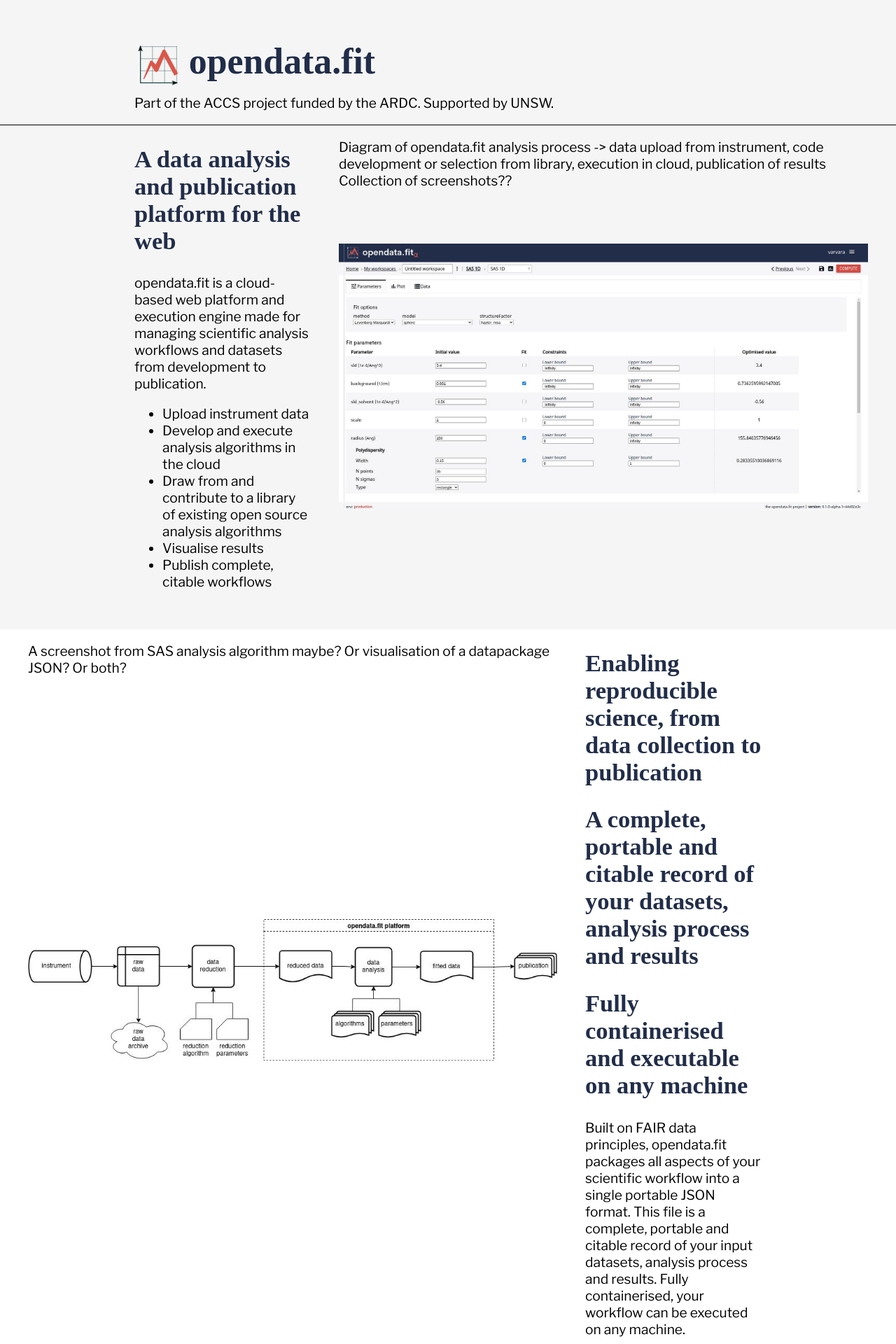
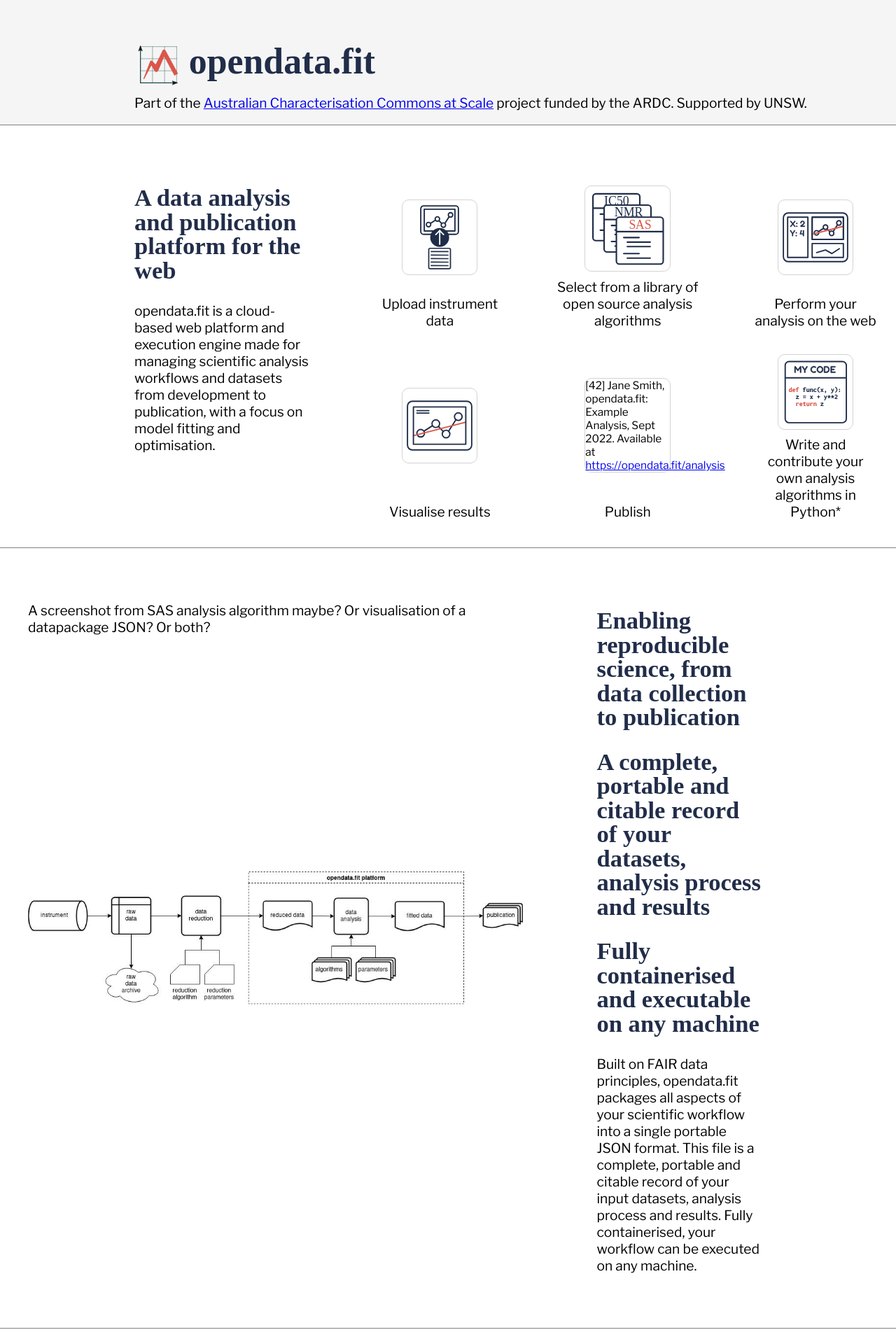
Before and after one commit to datastudioapp/website, a Jekyll site: the page built from index.html, in a window 1280 px wide. Shown: the top 1920 px of the page at 70% size. Built offline with Jekyll 4.4.1, drawn with Linux system fonts in a browser that asks for light colours; some web fonts are replaced.

Commit message:
Add front page tiles and icons

```diff
--- a/_layouts/home.html
+++ b/_layouts/home.html
@@ -7,6 +7,26 @@
     <title>{{ page.title }}</title>
   </head>
   <body>
-    {{ content }}
+    <header class="header">
+      <div class="branding">
+        <a href="/">
+          <div class="brand">
+            <h1>
+              <img src="assets/images/logo.svg"/>
+              <span class="brand-text">opendata.fit</span>
+            </h1>
+          </div>
+        </a>
+      </div>
+      <div class="aside">
+        <span class="aside-text">
+          Part of the <a href="https://imagingtools.org.au/">Australian Characterisation Commons at Scale</a> project
+          funded by the ARDC. Supported by UNSW.
+        </span>
+      </div>
+    </header>
+    <main>
+      {{ content }}
+    </main>
   </body>
 </html>
--- a/_sass/main.scss
+++ b/_sass/main.scss
@@ -80,7 +80,7 @@
 
   background-color: whitesmoke;
 
-  border-bottom: 1px solid black;
+  border-bottom: 1px solid gray;
 
   .aside {
     // float: right;
@@ -121,27 +121,67 @@
 section.content-left {
   padding-left: 10em;
   padding-right: 0;
-  background-color: whitesmoke;
+  background-color: white;
+  border-bottom: 1px solid gray;
 }
 
 section.content-right {
   padding-right: 10em;
   padding-left: 0;
   background-color: white;
+  border-bottom: 1px solid gray;
 }
+
+.tiles {
+  display: grid;
+  grid-template-columns: repeat(3, 1fr);
+  gap: 2ch;
+  .tile {
+    padding-top: 1em;
+    padding-left: 2ch;
+    padding-right: 2ch;
+    display: flex;
+    flex-direction: column;
+    .copy {
+      text-align: center;
+      flex: 0;
+    }
+    .image-container {
+      display: flex;
+      align-items: center;
+      justify-content: center;
+      img, p {
+        border-radius: 10px;
+        border: 1px solid lightgray;
+        width: 60%;
+      }
+      p {
+        font-size: 0.8em;
+      }
+    }
+    &.upload, &.execute {
+      img {
+        //width: 50%;
+      }
+    }
+  }
+}
+
 
 section {
   box-sizing: border-box;
 
   width: 100%;
-  min-height: 80vh;
+  padding: 3em 0;
+  gap: 5ch;
+  //min-height: 80vh;
 
   display: flex;
   .content {
     flex: 1;
   }
 
-  figure {
+  figure, .diagram {
     flex: 3;
     div {
       height: 100%;
@@ -150,4 +190,8 @@
       background-repeat: no-repeat;
     }
   }
+
+  h1 {
+    line-height: 1;
+  }
 }
--- a/index.html
+++ b/index.html
@@ -5,41 +5,69 @@
 layout: home
 title: "opendata.fit | An open science platform"
 ---
-<header class="header">
-  <div class="branding">
-    <a href="/">
-      <div class="brand">
-        <h1>
-          <img src="assets/images/logo.svg"/>
-          <span class="brand-text">opendata.fit</span>
-        </h1>
-      </div>
-    </a>
-  </div>
-  <div class="aside">
-    <span class="aside-text">Part of the ACCS project funded by the ARDC. Supported by UNSW.</span>
-  </div>
-</header>
 
 <section class="banner content-left">
   <div class="content">
     <h1>A data analysis and publication platform for the web</h1>
     <p>
-      opendata.fit is a cloud-based web platform and execution engine made for managing scientific analysis workflows and datasets from development to publication.
+      opendata.fit is a cloud-based web platform and execution engine made for managing scientific analysis workflows and datasets from development to publication, with a focus on model fitting and optimisation.
     </p>
-    <ul>
-      <li>Upload instrument data</li>
-      <li>Develop and execute analysis algorithms in the cloud</li>
-      <li>Draw from and contribute to a library of existing open source analysis algorithms</li>
-      <li>Visualise results</li>
-      <li>Publish complete, citable workflows</li>
-    </ul>
   </div>
-  <figure class="opendatafit-embed" data-package="" data-view="">
-    <div style="background-image: url('/assets/images/screenshot_params.jpg');"
-    <figcaption>Diagram of opendata.fit analysis process -> data upload from instrument, code development or selection from library, execution in cloud, publication of results</figcaption>
-    <figcaption>Collection of screenshots??</figcaption>
-  </figure>
+
+  <div class="diagram">
+    <div class="tiles">
+      <div class="tile upload">
+        <div class="image-container">
+          <img src="assets/images/tile_upload.svg"/>
+        </div>
+        <div class="copy">
+          Upload instrument data
+        </div>
+      </div>
+      <div class="tile library">
+        <div class="image-container">
+          <img src="assets/images/tile_library.svg"/>
+        </div>
+        <div class="copy">
+          Select from a library of open source analysis algorithms
+        </div>
+      </div>
+      <div class="tile execute">
+        <div class="image-container">
+          <img src="assets/images/tile_execute.svg"/>
+        </div>
+        <div class="copy">
+          Perform your analysis on the web
+        </div>
+      </div>
+      <div class="tile visualise">
+        <div class="image-container">
+          <img src="assets/images/tile_visualise.svg"/>
+        </div>
+        <div class="copy">
+          Visualise results
+        </div>
+      </div>
+      <div class="tile publish">
+        <div class="image-container">
+          <p>
+            [42] Jane Smith, opendata.fit: Example Analysis, Sept 2022. Available at <a href="https://opendata.fit/analysis">https://opendata.fit/analysis</a>
+          </p>
+        </div>
+        <div class="copy">
+          Publish
+        </div>
+      </div>
+      <div class="tile develop">
+        <div class="image-container">
+          <img src="assets/images/tile_develop.svg"/>
+        </div>
+        <div class="copy">
+          Write and contribute your own analysis algorithms in Python*
+        </div>
+      </div>
+    </div>
+  </div>
 </section>
 
 <section class="content-right">
```
Also changed, not shown: _layouts/page.html (+18 -0 lines), assets/images/tile_develop.svg (added), assets/images/tile_execute.svg (added), assets/images/tile_library.svg (added), assets/images/tile_upload.svg (added), assets/images/tile_visualise.svg (added), 9 other files.
